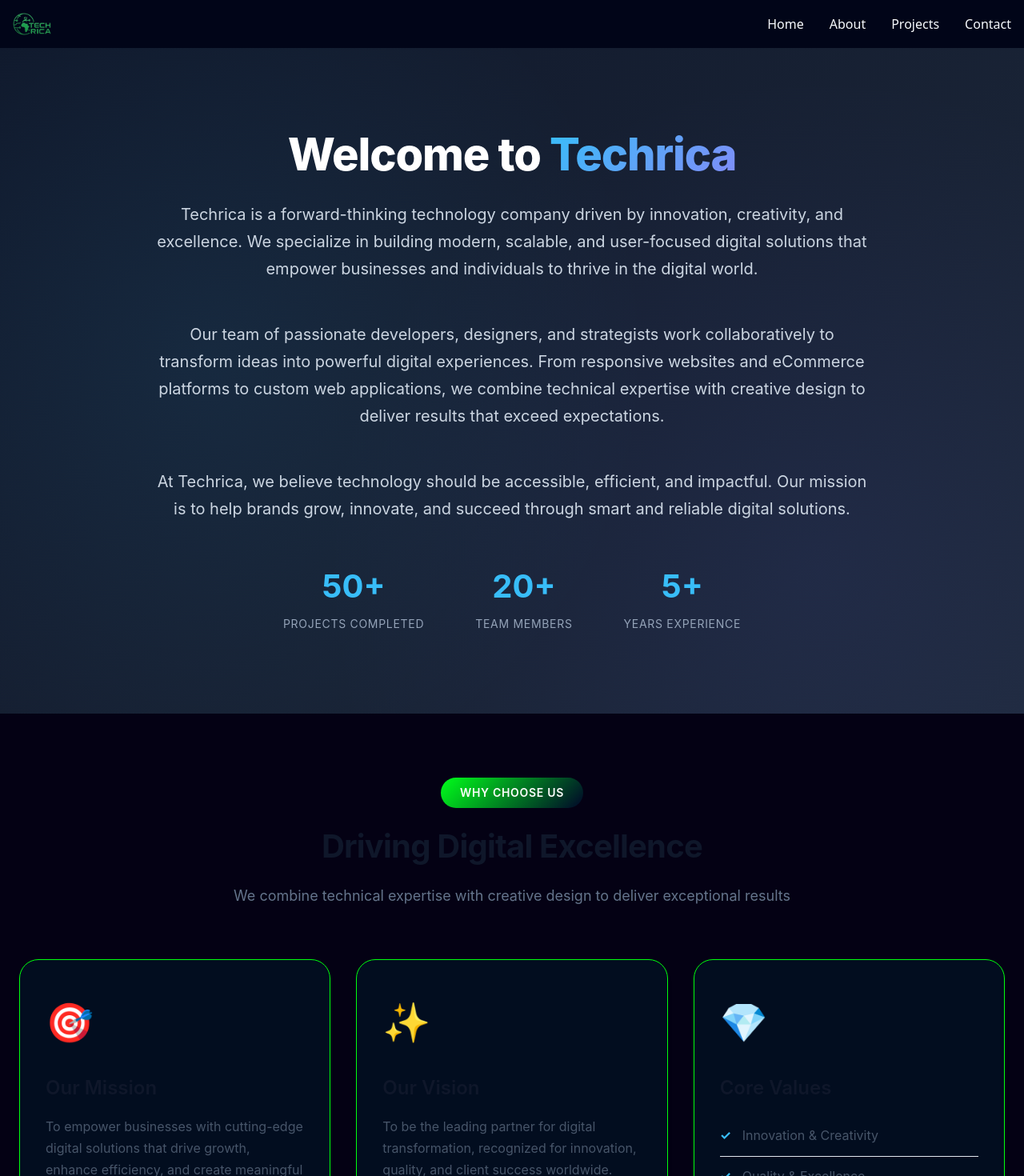
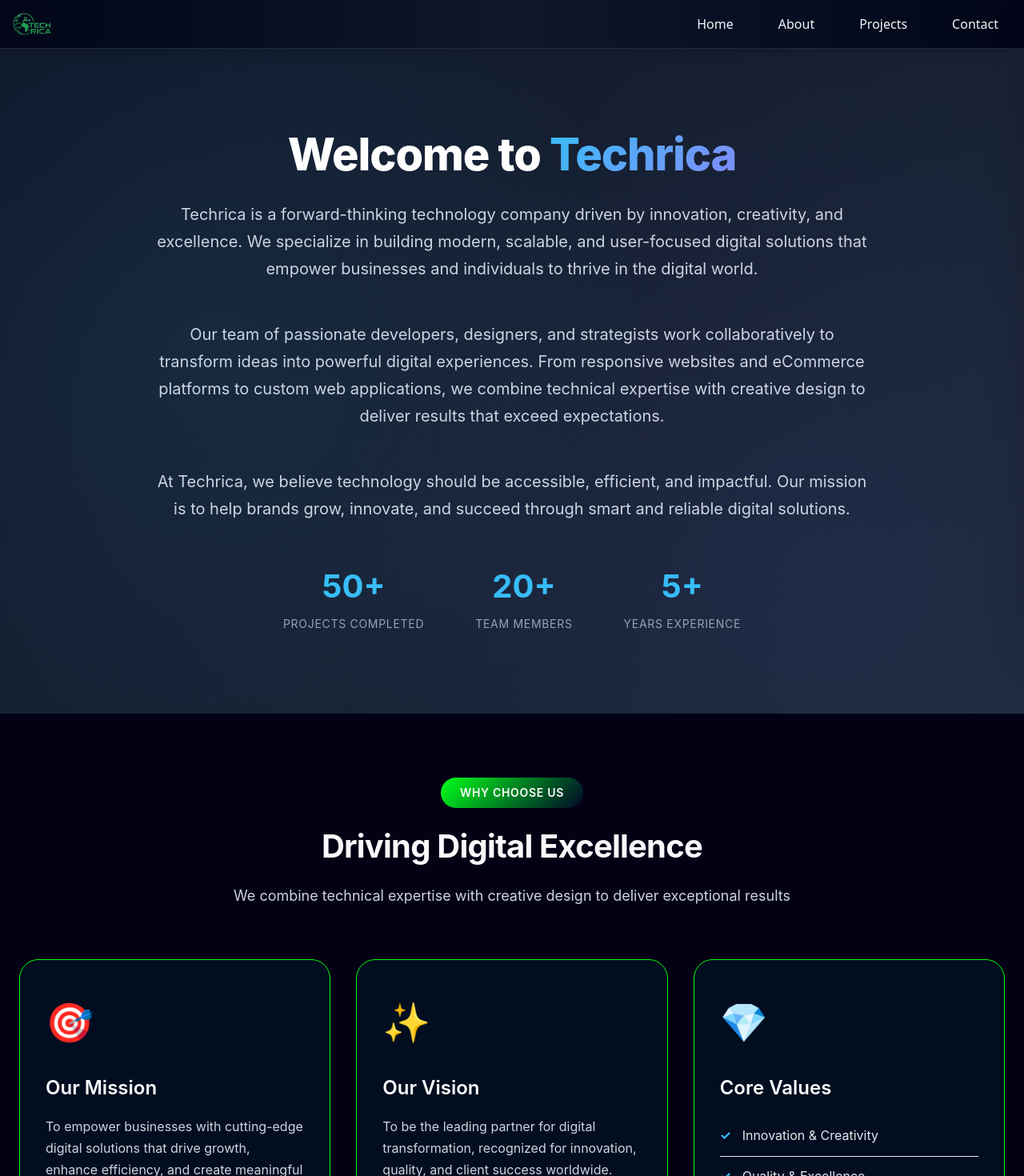
Before and after one commit to willyjohne2/techrica_frontend-v2, a React (Vite) app: page /about in a window 1280 px wide. Shown: the top 1470 px of the page at 80% size. Built offline with nearby package versions, Linux system fonts and the light colour scheme; no server answers.

Commit message:
Fixed the blur/dark texts in about page

```diff
--- a/src/components/ui/Navbar.jsx
+++ b/src/components/ui/Navbar.jsx
@@ -1,58 +1,93 @@
 import { Link } from "react-router-dom";
-import { FaBars } from "react-icons/fa";
-import {useState} from "react";
+import { FaBars, FaTimes } from "react-icons/fa";
+import { useState, useRef, useEffect } from "react";
+
 const Navbar = () => {
   const [isOpen, setIsOpen] = useState(false);
-  const toggleMenu = () => {
-    setIsOpen(!isOpen);
+  const menuRef = useRef(null);
+
+  const toggleMenu = () => setIsOpen(prev => !prev);
+  const closeMenu = () => setIsOpen(false);
+
+  /* Close menu when clicking outside */
+  useEffect(() => {
+    const handleClickOutside = (e) => {
+      if (menuRef.current && !menuRef.current.contains(e.target)) {
+        closeMenu();
       }
+    };
+
+    if (isOpen) document.addEventListener("mousedown", handleClickOutside);
+    return () => document.removeEventListener("mousedown", handleClickOutside);
+  }, [isOpen]);
+
   return (
-  <header className="flex justify-between items-center fixed w-full bg-slate-950/98 backdrop:blur-2xl right-0 left-0 p-4 z-50">
-    <Link to="/" className="">
+    <header className="fixed top-0 left-0 right-0 z-50 bg-gradient-to-r from-slate-950 via-slate-900 to-slate-950 shadow-lg border-b border-slate-800">
+      <div className="flex justify-between items-center p-4 max-w-7xl mx-auto">
+
+        {/* Logo */}
+        <Link to="/" onClick={closeMenu}>
           <img
-        src="./techrica-logo.png"
+            src="/techrica-logo.png"
             alt="TechRica Logo"
-        className="max-w-[3em] h-auto"
+            className="max-w-[3em]"
           />
         </Link>
 
-    <nav  className="hidden md:block">
-      <ul className="flex gap-8">
-        <li>
-          <Link to="/">Home</Link>
+        {/* Desktop Nav */}
+        <nav className="hidden md:block">
+          <ul className="flex gap-6 text-slate-100 font-medium">
+            {["/", "/about", "/projects", "/contact"].map((path, i) => (
+              <li key={i}>
+                <Link
+                  to={path}
+                  className="px-4 py-2 rounded-lg hover:bg-slate-800 hover:text-orange-400 transition-all duration-200"
+                >
+                  {["Home", "About", "Projects", "Contact"][i]}
+                </Link>
               </li>
-        <Link to="/about">
-          <li>About</li>
-        </Link>
-        <Link to="/projects">
-          <li>Projects</li>
-        </Link>
-        <Link to="/contact">
-          <li>Contact</li>
-        </Link>
+            ))}
           </ul>
         </nav>
-    {
-      isOpen && <nav className="absolute top-full w-full block md:hidden bg-slate-950 p-4 shadow-lg">
-        <ul className="flex flex-col gap-4">
-          <li>
-            <Link to="/">Home</Link>
+
+        {/* Hamburger */}
+        <button
+          onClick={toggleMenu}
+          className="md:hidden text-white text-2xl z-50 p-2 rounded-lg hover:bg-slate-800 transition"
+        >
+          {isOpen ? <FaTimes /> : <FaBars />}
+        </button>
+      </div>
+
+      {/* Mobile Overlay */}
+      <div
+        onClick={closeMenu}
+        className={`fixed inset-0 bg-black/60 backdrop-blur-sm transition-opacity duration-300 ${
+          isOpen ? "opacity-100 visible" : "opacity-0 invisible"
+        }`}
+      />
+
+      {/* Mobile Menu */}
+      <nav
+        ref={menuRef}
+        className={`fixed top-0 right-0 h-full w-[80%] max-w-sm bg-gradient-to-b from-slate-950 to-slate-900 shadow-2xl transform transition-transform duration-300 ease-out ${
+          isOpen ? "translate-x-0" : "translate-x-full"
+        }`}
+      >
+        <ul className="flex flex-col gap-4 text-lg p-8 pt-28 text-white">
+          {["/", "/about", "/projects", "/contact"].map((path, i) => (
+            <li key={i}>
+              <Link
+                to={path}
+                onClick={closeMenu}
+                className="block px-5 py-3 rounded-xl bg-slate-800/40 hover:bg-slate-700/60 transition-all duration-200"
+              >
+                {["Home", "About", "Projects", "Contact"][i]}
+              </Link>
             </li>
-          <Link to="/about">
-            <li>About</li>
-          </Link>
-          <Link to="/projects">
-            <li>Projects</li>
-          </Link>
-          <Link to="/contact">
-            <li>Contact</li>
-          </Link>
+          ))}
         </ul>
       </nav>
-    }
-    <div onClick={toggleMenu} className="text-2xl cursor-pointer md:hidden">
-      <FaBars size={20} />
-    </div>
     </header>
   );
 };
--- a/src/pages/about/About.css
+++ b/src/pages/about/About.css
@@ -115,14 +115,14 @@
 .section-title {
   font-size: 2.5rem;
   font-weight: 700;
-  color: #0f172a;
+  color: #f8fafc;
   margin-bottom: 1rem;
   letter-spacing: -0.02em;
 }
 
 .section-description {
   font-size: 1.125rem;
-  color: #64748b;
+  color: #cbd5e1;
 }
 
 /* Mission Vision Values Section */
@@ -160,12 +160,12 @@
 .mv-card h3 {
   font-size: 1.5rem;
   font-weight: 600;
-  color: #0f172a;
+  color: #f8fafc;
   margin-bottom: 1rem;
 }
 
 .mv-card p {
-  color: #475569;
+  color: #cbd5e1;
   line-height: 1.7;
 }
 
@@ -178,7 +178,7 @@
 .values-list li {
   padding: 0.75rem 0;
   border-bottom: 1px solid #e2e8f0;
-  color: #475569;
+  color: #e2e8f0;
   position: relative;
   padding-left: 1.75rem;
   transition: color 0.3s ease;
@@ -210,6 +210,14 @@
   display: grid;
   grid-template-columns: repeat(auto-fit, minmax(320px, 1fr));
   gap: 2rem;
+}
+
+.team-section .section-title {
+  color: #f8fafc;
+}
+
+.team-section .section-description {
+  color: #cbd5e1;
 }
 
 /* Loading State */
```
Lines whose indentation alone changed are shown as unchanged.
